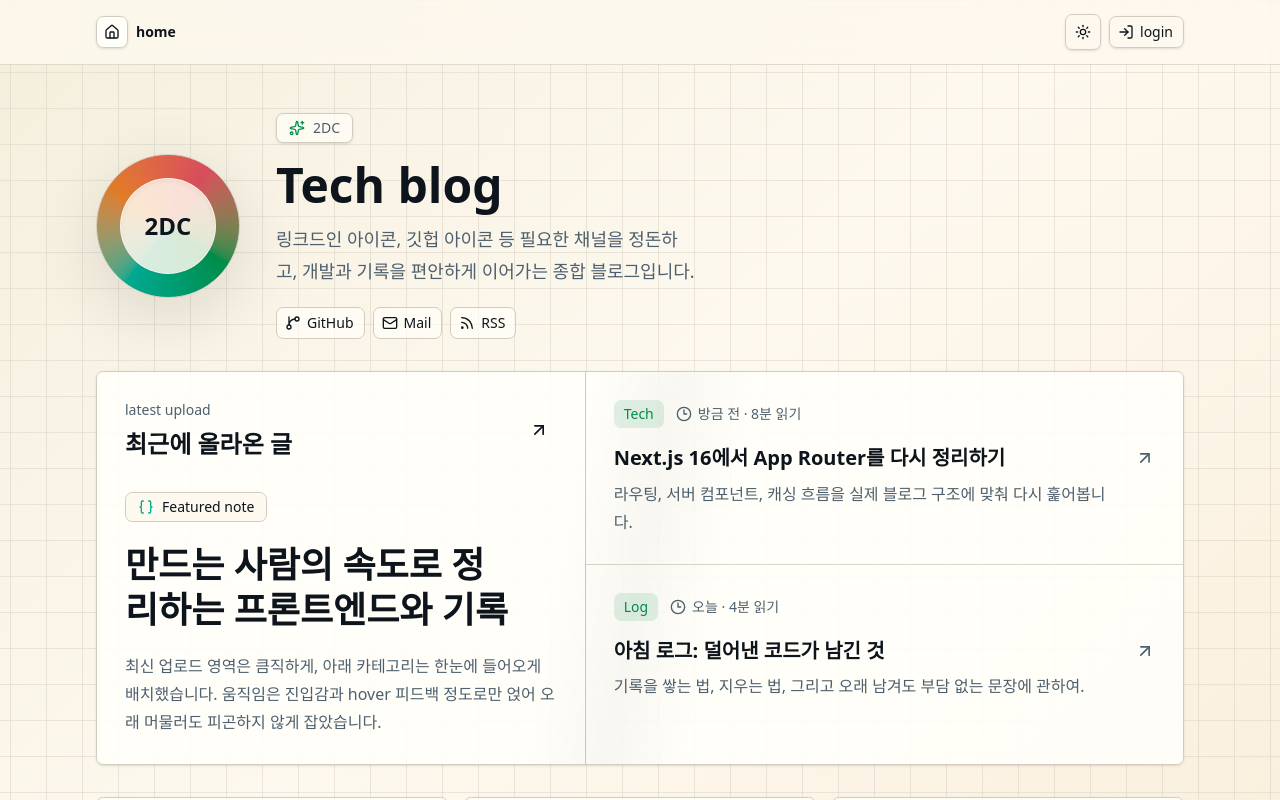
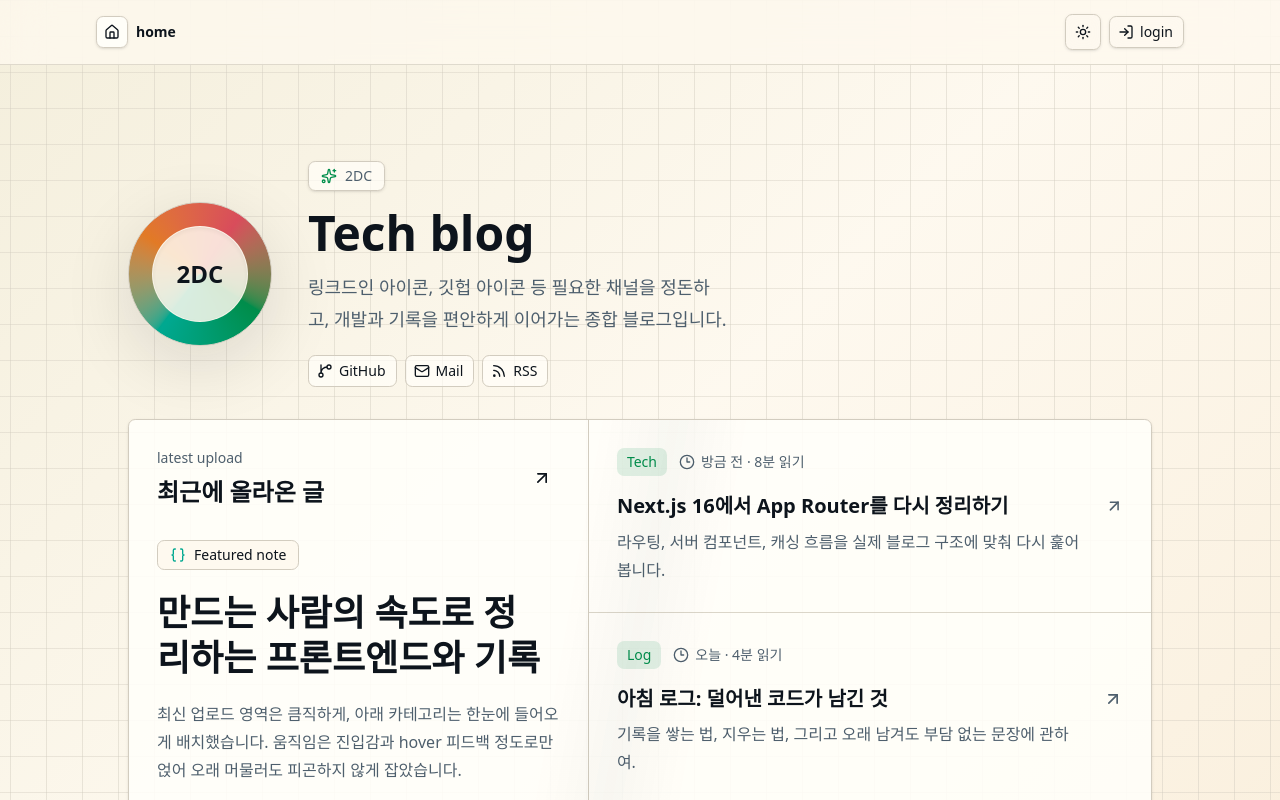
Before and after one commit to 2duckchun/2dc-world, a Next.js app: page / in a window 1280 px wide. Shown: the top 800 px of the page. Built offline with nearby package versions, Linux system fonts and the light colour scheme.

Commit message:
separate layout form home-view

```diff
--- /dev/null
+++ b/src/app/(default)/layout.tsx
@@ -0,0 +1,15 @@
+import { MainContent } from "@/widgets/layouts/main-content"
+import { MainHeader } from "@/widgets/layouts/main-header"
+
+export default function DefaultLayout({
+  children,
+}: Readonly<{
+  children: React.ReactNode
+}>) {
+  return (
+    <div className="blog-surface min-h-svh bg-background text-foreground">
+      <MainHeader />
+      <MainContent>{children}</MainContent>
+    </div>
+  )
+}
--- a/src/views/home/index.tsx
+++ b/src/views/home/index.tsx
@@ -74,35 +74,6 @@ function animationDelay(value: number): CSSProperties {
 
 export function HomeView() {
   return (
-    <main className="blog-surface min-h-svh bg-background text-foreground">
-      <header className="sticky top-0 z-20 border-border/70 border-b bg-background/78 backdrop-blur-xl">
-        <div className="mx-auto flex h-16 w-full max-w-6xl items-center justify-between px-5 sm:px-8">
-          <a
-            href="/"
-            className="group inline-flex items-center gap-2 text-sm font-semibold"
-          >
-            <span className="flex size-8 items-center justify-center rounded-lg border border-border bg-card shadow-sm transition-transform group-hover:-translate-y-0.5">
-              <Home className="size-4" />
-            </span>
-            home
-          </a>
-
-          <nav className="flex items-center gap-2" aria-label="상단 메뉴">
-            <ThemeToggle />
-            <a
-              href="/login"
-              className={cn(
-                buttonVariants({ variant: "ghost" }),
-                "border border-border bg-background/75 shadow-sm backdrop-blur hover:bg-muted/80",
-              )}
-            >
-              <LogIn data-icon="inline-start" className="size-4" />
-              login
-            </a>
-          </nav>
-        </div>
-      </header>
-
     <div className="mx-auto flex w-full max-w-6xl flex-col gap-8 px-5 py-8 sm:px-8 sm:py-12">
       <section
         className="animate-rise grid items-center gap-6 md:grid-cols-[156px_1fr]"
@@ -193,8 +164,8 @@ export function HomeView() {
               </h3>
               <p className="max-w-2xl text-muted-foreground leading-7">
                 최신 업로드 영역은 큼직하게, 아래 카테고리는 한눈에 들어오게
-                  배치했습니다. 움직임은 진입감과 hover 피드백 정도로만 얹어
-                  오래 머물러도 피곤하지 않게 잡았습니다.
+                배치했습니다. 움직임은 진입감과 hover 피드백 정도로만 얹어 오래
+                머물러도 피곤하지 않게 잡았습니다.
               </p>
             </article>
           </div>
@@ -279,6 +250,5 @@ export function HomeView() {
         })}
       </section>
     </div>
-    </main>
   )
 }
--- /dev/null
+++ b/src/widgets/layouts/main-content.tsx
@@ -0,0 +1,11 @@
+export const MainContent = ({
+  children,
+}: Readonly<{
+  children: React.ReactNode
+}>) => {
+  return (
+    <main className="mx-auto flex w-full max-w-6xl flex-col gap-8 px-5 py-8 sm:px-8 sm:py-12">
+      {children}
+    </main>
+  )
+}
--- /dev/null
+++ b/src/widgets/layouts/main-header.tsx
@@ -0,0 +1,36 @@
+import { Home, LogIn } from "lucide-react"
+import { cn } from "@/shared/lib/utils"
+import { buttonVariants } from "@/shared/ui/button"
+import { ThemeToggle } from "@/views/home/theme-toggle"
+
+export const MainHeader = () => {
+  return (
+    <header className="sticky top-0 z-20 border-border/70 border-b bg-background/78 backdrop-blur-xl">
+      <div className="mx-auto flex h-16 w-full max-w-6xl items-center justify-between px-5 sm:px-8">
+        <a
+          href="/"
+          className="group inline-flex items-center gap-2 text-sm font-semibold"
+        >
+          <span className="flex size-8 items-center justify-center rounded-lg border border-border bg-card shadow-sm transition-transform group-hover:-translate-y-0.5">
+            <Home className="size-4" />
+          </span>
+          home
+        </a>
+
+        <nav className="flex items-center gap-2" aria-label="상단 메뉴">
+          <ThemeToggle />
+          <a
+            href="/login"
+            className={cn(
+              buttonVariants({ variant: "ghost" }),
+              "border border-border bg-background/75 shadow-sm backdrop-blur hover:bg-muted/80",
+            )}
+          >
+            <LogIn data-icon="inline-start" className="size-4" />
+            login
+          </a>
+        </nav>
+      </div>
+    </header>
+  )
+}
```
Also changed, not shown: src/app/(default)/(home)/page.tsx (renamed from src/app/page.tsx). Lines whose indentation alone changed are shown as unchanged.
